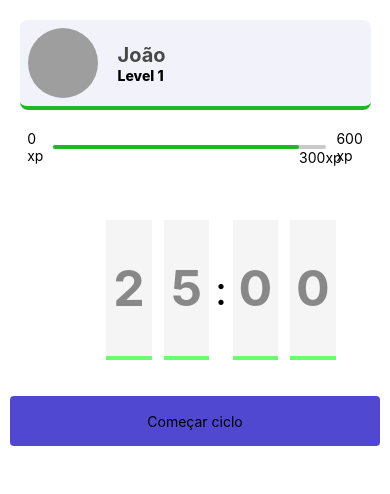
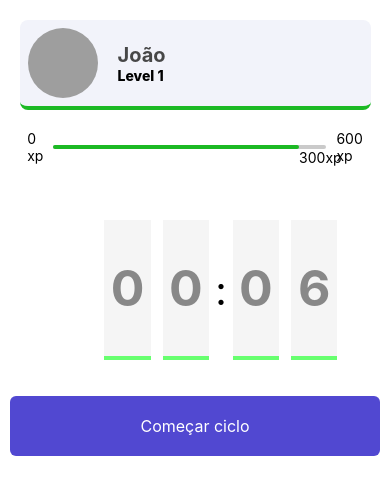
Before and after one commit to Mynameisjohndev/appNLW4Mobile, a React Native app: screen / in a window 390 px wide. Shown: the top 494 px of the page. Built offline with nearby package versions, Linux system fonts and the light colour scheme; grey boxes are pictures that could not be loaded.

Commit message:
Controlling what will be seen in the application with the if

```diff
--- a/src/components/Countdown/Countdown.tsx
+++ b/src/components/Countdown/Countdown.tsx
@@ -4,28 +4,41 @@ import { View, Text, TouchableOpacity } from 'react-native';
 
 import styles from './styles';
 
+let countdownTimeOut: NodeJS.Timeout;
+
 const Countdown = () => {
     const { } = useContext(AuthContext);
-    const [time, setTime] = useState(25*60);
+    const [time, setTime] = useState(0.1 * 60);
     const [isActive, setIsActive] = useState(false);
+    const [hasFinished, setHasFinished] = useState(false);
 
-    const minutes = Math.floor(time/60);
-    const seconds = time%60;
+    const minutes = Math.floor(time / 60);
+    const seconds = time % 60;
 
     const [minutesLeft, minutesRight] = String(minutes).padStart(2, '0').split('');
     const [secondsLeft, secondsRight] = String(seconds).padStart(2, '0').split('');
 
-    const startCountdown = () =>{
+    const startCountdown = () => {
         setIsActive(true);
+        //setHasFinished(false);
     }
 
-    useEffect(()=>{
-        if(isActive && time > 0){
-            setTimeout(()=>{
+    const stopCountodown = () => {
+        clearTimeout(countdownTimeOut);
+        setIsActive(false);
+        setTime(0.1 * 60);
+    }
+
+    useEffect(() => {
+        if (isActive && time > 0) {
+            countdownTimeOut = setTimeout(() => {
                 setTime(time - 1);
             }, 1000)
+        } else if (isActive == true && time == 0) {
+            setHasFinished(true);
+            setIsActive(false);
         }
-    },[isActive, time])
+    }, [isActive, time])
 
     return (
         <View style={styles.container}>
@@ -59,13 +72,34 @@ const Countdown = () => {
 
             </View>
 
-            <TouchableOpacity style={styles.comecarCiclo}
-            onPress={startCountdown}
-            >
+            {hasFinished ? (
+                <TouchableOpacity style={styles.comecarCiclo}>
                 <View>
-                    <Text>Começar ciclo</Text>
+                    <Text style={styles.buttonText}>Ciclo finalizado</Text>
                 </View>
             </TouchableOpacity>
+            ) : (
+                    <>
+                        {isActive ? (
+                            <TouchableOpacity style={styles.finalizarCiclo}
+                                onPress={stopCountodown}>
+                                <View>
+                                    <Text style={styles.buttonText}>Encerrar o ciclo</Text>
+                                </View>
+                            </TouchableOpacity>
+                        ) :
+                            (
+                                <TouchableOpacity style={styles.comecarCiclo}
+                                    onPress={startCountdown}>
+                                    <View>
+                                        <Text style={styles.buttonText}>Começar ciclo</Text>
+                                    </View>
+                                </TouchableOpacity>
+                            )}
+                    </>
+                )}
+
+
 
         </View>
 
--- a/src/components/Countdown/styles.tsx
+++ b/src/components/Countdown/styles.tsx
@@ -24,14 +24,23 @@ const styles = StyleSheet.create({
         color: '#888888'
     }
 
-    ,comecarCiclo:{
+    ,finalizarCiclo:{
         width: '95%',
-        height: 50,
+        height: 60,
+        backgroundColor: '#d14848',
+        justifyContent: 'center',
+        alignItems: 'center',
+        borderRadius: 6
+    },comecarCiclo:{
+        width: '95%',
+        height: 60,
         backgroundColor: '#5148d1',
         justifyContent: 'center',
         alignItems: 'center',
-        borderRadius: 4
-
+        borderRadius: 6
+    },buttonText:{
+        color: '#fff',
+        fontSize: 16
     }
 
 });
```
